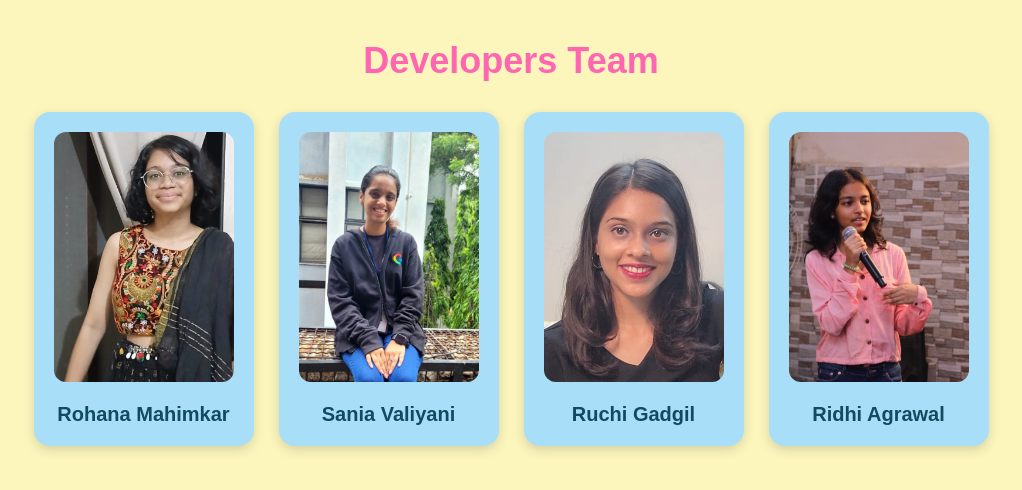
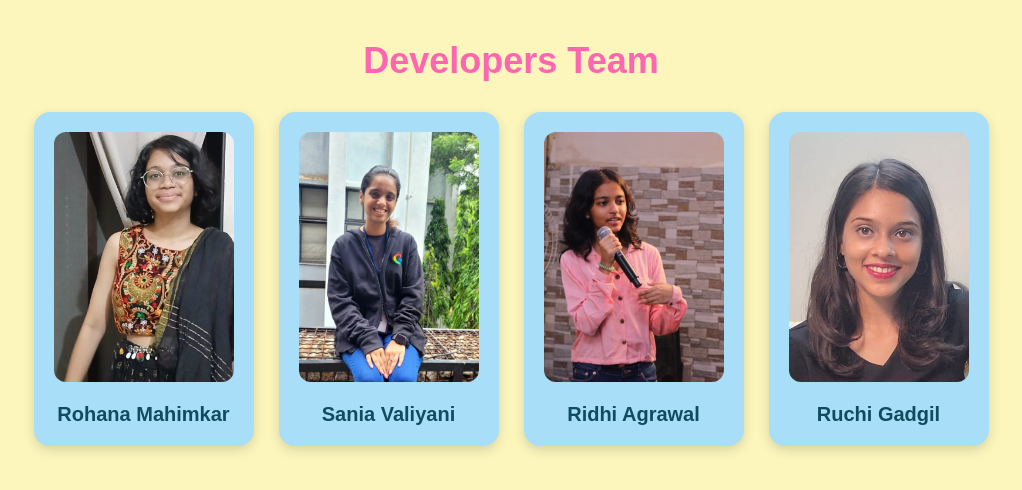
Before and after one commit to ruchiigadgil/Gamification-For-Constitutional-Literacy, a React (Create React App) app: page /about in a window 1280 px wide. Shown: the top 490 px of the page, without its empty margins (129-1151 px from the left). Built offline with nearby package versions, Linux system fonts and the light colour scheme.

Commit message:
Completeed books webpage

```diff
--- a/src/pages/About/Team.jsx
+++ b/src/pages/About/Team.jsx
@@ -14,7 +14,7 @@ const Team = () => {
     {
       id: 1,
       name: "Rohana Mahimkar",
-      age: 19,
+      age: 20,
       linkedin: "https://www.linkedin.com/in/rohana-mahimkar-96341a283/",
       github: "https://github.com/rohana-2005",
       insta: "https://www.instagram.com/rohana.m?igsh=ZXhqOGszN2xuMmxu",
@@ -23,7 +23,7 @@ const Team = () => {
     {
       id: 2,
       name: "Sania Valiyani",
-      age: 19,
+      age: 20,
       linkedin: "https://www.linkedin.com/in/sania-valiyani-9a714528b/",
       github: "https://github.com/SaniaValiyani",
       insta: "https://www.instagram.com/valiyani_sania_?igsh=eTQ5NTliZDlsaXY5",
@@ -31,21 +31,21 @@ const Team = () => {
     },
     {
       id: 3,
+      name: "Ridhi Agrawal",
+      age: 20,
+      linkedin: "https://www.linkedin.com/in/ridhi-agrawal-8648b42aa/",
+      github: "https://github.com/ridhi607",
+      insta: "https://www.instagram.com/_ridhihikbyee",
+      image: ridhi,
+    },
+    {
+      id: 4,
       name: "Ruchi Gadgil",
-      age: 19,
+      age: 20,
       linkedin: "https://www.linkedin.com/in/ruchi-gadgil-98099617a/",
       github: "https://github.com/ruchiigadgil",
       insta: "https://www.instagram.com/ruchigadgil?igsh=NmR2amJiaTVsYWtk",
       image: ruchi,
-    },
-    {
-      id: 4,
-      name: "Ridhi Agrawal",
-      age: 19,
-      linkedin: "https://www.linkedin.com/in/ridhi-agrawal-8648b42aa/",
-      github: "https://github.com/ridhi607",
-      insta: "https://www.instagram.com/_ridhihikbyee",
-      image: ridhi,
     },
   ];
 
--- a/src/pages/Books.jsx
+++ b/src/pages/Books.jsx
@@ -103,74 +103,80 @@ const BookPage = () => {
         img: "https://iasexamportal.com/sites/default/files/the-constitution-of-india-b.jpg",
       },
     ],
+    youtube: [
+      {
+        id: "Making of the Constitution",
+        name: "Indian Constitution Explained",
+        link: "https://www.youtube.com/watch?v=XrKEtEzqZ7g",
+        img: "https://i.ytimg.com/vi/4tI4QXhzqNU/maxresdefault.jpg",
+      },
+      {
+        id: "5 Types of Writs",
+        name: "Fundamental Rights Video",
+        link: "https://www.youtube.com/watch?v=3cG-0QeRF3o",
+        img: "https://www.dakshindia.org/wp-content/uploads/2015/10/writ-e1455546866946-copy.webp",
+      },
+      {
+        id: "All IMP Articles",
+        name: "Fundamental Rights Video",
+        link: "https://www.youtube.com/watch?v=Bnj1TNbEI4c",
+        img: "https://eduauraapublic.s3.ap-south-1.amazonaws.com/webassets/images/blogs/how-many-articles-in-constitution-of-india.jpg",
+      },
+      {
+        id: "26 Facts you didn't know",
+        name: "Fundamental Rights Video",
+        link: "https://www.youtube.com/watch?v=0t88M912C44",
+        img: "https://www.lawpreptutorial.com/blog/wp-content/uploads/2025/10/Facts-about-Indian-Constitution.jpg",
+      },
+      {
+        id: "Rajya vs Lok Sabha",
+        name: "Fundamental Rights Video",
+        link: "https://www.youtube.com/watch?v=MvwJ49hGr9s",
+        img: "https://img.jagranjosh.com/images/2021/June/1562021/loksabha%20vs%20Rajyasabha.jpg",
+      },
+      {
+        id: "Indian Parliamentary System",
+        name: "Fundamental Rights Video",
+        link: "https://www.youtube.com/watch?v=pb8b87e1re4",
+        img: "https://chahalacademy.com/assets/study-material/parliament.webp",
+      },
+    ],
     articles: [
       {
-        id: "article_1",
+        id: "Right To Equality",
         name: "Bharatiya Nyaya Sanhita 2023",
-        link: "https://www.lexisnexis.in/blogs/bharatiya-nyaya-sanhita-2023/",
+        link: "https://indiankanoon.org/doc/367586/",
         img: "https://www.lexisnexis.in/blogs/wp-content/uploads/2025/01/Blog-Banner-624x327.png",
       },
       {
-        id: "article_2",
+        id: "Six Fundamental Freedoms",
         name: "Bharatiya Nyaya Sanhita 2023",
-        link: "https://www.lexisnexis.in/blogs/bharatiya-nyaya-sanhita-2023/",
+        link: "https://indiankanoon.org/doc/1218090/",
         img: "https://www.lexisnexis.in/blogs/wp-content/uploads/2025/01/Blog-Banner-624x327.png",
       },
       {
-        id: "article_3",
+        id: "Right to Life & Personal Liberty",
         name: "Bharatiya Nyaya Sanhita 2023",
-        link: "https://www.lexisnexis.in/blogs/bharatiya-nyaya-sanhita-2023/",
+        link: "https://indiankanoon.org/doc/1199182/",
         img: "https://www.lexisnexis.in/blogs/wp-content/uploads/2025/01/Blog-Banner-624x327.png",
       },
       {
-        id: "article_4",
+        id: "Right to Constitutional Remedy",
         name: "Bharatiya Nyaya Sanhita 2023",
-        link: "https://www.lexisnexis.in/blogs/bharatiya-nyaya-sanhita-2023/",
+        link: "https://indiankanoon.org/doc/981147/",
         img: "https://www.lexisnexis.in/blogs/wp-content/uploads/2025/01/Blog-Banner-624x327.png",
       },
       {
-        id: "article_5",
+        id: "Freedom of Religion",
         name: "Bharatiya Nyaya Sanhita 2023",
-        link: "https://www.lexisnexis.in/blogs/bharatiya-nyaya-sanhita-2023/",
+        link: "https://indiankanoon.org/doc/631708/",
         img: "https://www.lexisnexis.in/blogs/wp-content/uploads/2025/01/Blog-Banner-624x327.png",
       },
       {
-        id: "article_6",
+        id: "Prohibition of Discrimination",
         name: "Bharatiya Nyaya Sanhita 2023",
-        link: "https://www.lexisnexis.in/blogs/bharatiya-nyaya-sanhita-2023/",
+        link: "https://indiankanoon.org/doc/609295/",
         img: "https://www.lexisnexis.in/blogs/wp-content/uploads/2025/01/Blog-Banner-624x327.png",
-      },
-    ],
-    youtube: [
-      {
-        id: "youtube_1",
-        name: "Indian Constitution Explained",
-        link: "https://youtu.be/4tI4QXhzqNU?si=xoPoZ2PKffe1pisz",
-        img: "https://i.ytimg.com/vi/4tI4QXhzqNU/maxresdefault.jpg",
-      },
-      {
-        id: "youtube_2",
-        name: "Fundamental Rights Video",
-        link: "https://www.youtube.com/watch?v=atSSN6ZLzXQ",
-        img: "https://i.ytimg.com/vi/fZFyTjEsUKI/hq720.jpg",
-      },
-      {
-        id: "youtube_3",
-        name: "Fundamental Rights Video",
-        link: "https://www.youtube.com/watch?v=atSSN6ZLzXQ",
-        img: "https://i.ytimg.com/vi/fZFyTjEsUKI/hq720.jpg",
-      },
-      {
-        id: "youtube_4",
-        name: "Fundamental Rights Video",
-        link: "https://www.youtube.com/watch?v=atSSN6ZLzXQ",
-        img: "https://i.ytimg.com/vi/fZFyTjEsUKI/hq720.jpg",
-      },
-      {
-        id: "youtube_5",
-        name: "Fundamental Rights Video",
-        link: "https://www.youtube.com/watch?v=atSSN6ZLzXQ",
-        img: "https://i.ytimg.com/vi/fZFyTjEsUKI/hq720.jpg",
       },
     ],
   };
```
